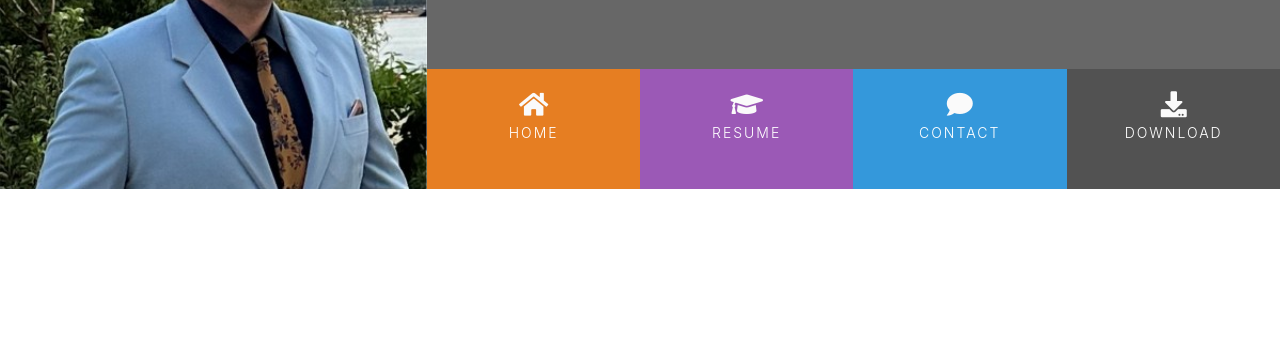
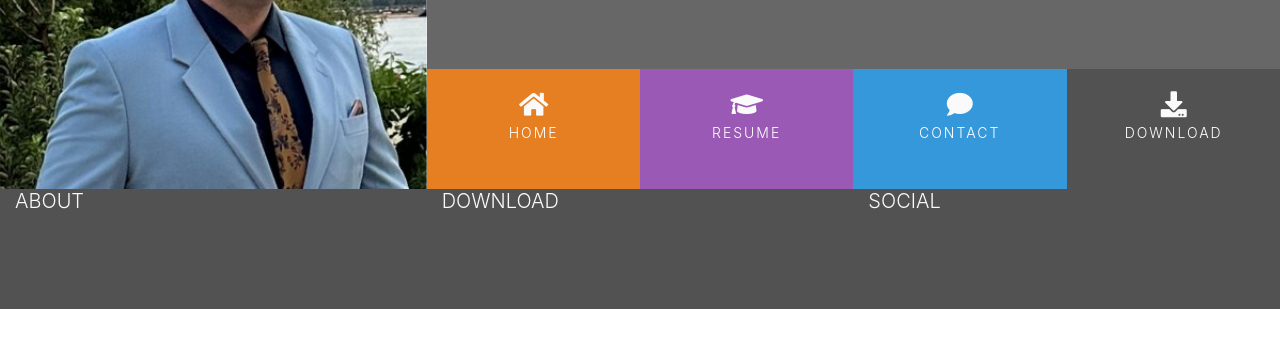
Before and after one commit to pauldmnn/My-resume-project, a plain HTML site: page index.html in a window 1280 px wide. Shown: the part 180-528 px from the top of the page. Drawn offline with nearby package versions, Linux system fonts and the light colour scheme.

Commit message:
Create footer names and add style to footer

```diff
--- a/assets/css/style.css
+++ b/assets/css/style.css
@@ -18,6 +18,27 @@
 .ui-menu-color-download {
     background-color: #525252;
 }
+
+/*------------------------------------Special paddings/margins/text */
+h1,
+h2,
+h3,
+h4 {
+    margin: 0;
+}
+
+.uppercase {
+    text-transform: uppercase;
+}
+
+.general-sub {
+    font-family: "Exo" sans-serif;
+    font-weight: 300;
+    color: #fafafa;
+
+
+}
+
 
 /*------------------------------------Heading */
 header {
@@ -107,6 +128,15 @@ header {
     font-weight: 300;
     letter-spacing: 2px;
 }
+/*------------------------------------Heading */
+footer {
+    background-color: #525252;
+    color: #fafafa;
+    min-height: 120px;
+    margin: 0;
+
+}
+
 
 /*------------------------------------Hover.css */
 
--- a/index.html
+++ b/index.html
@@ -56,7 +56,21 @@
     <section>
 
     </section>
-    <footer>
+    <footer class="container-fluid">
+        <div class="row">
+            <div class="col-sm-4">
+                <h5 class="uppercase general-sub">About</h5>
+
+            </div>
+            <div class="col-sm-4">
+                <h5 class="uppercase general-sub">Download</h5>
+
+            </div>
+            <div class="col-sm-4">
+                <h5 class="uppercase general-sub">Social</h5>
+
+            </div>
+        </div>
 
     </footer>
 
```
